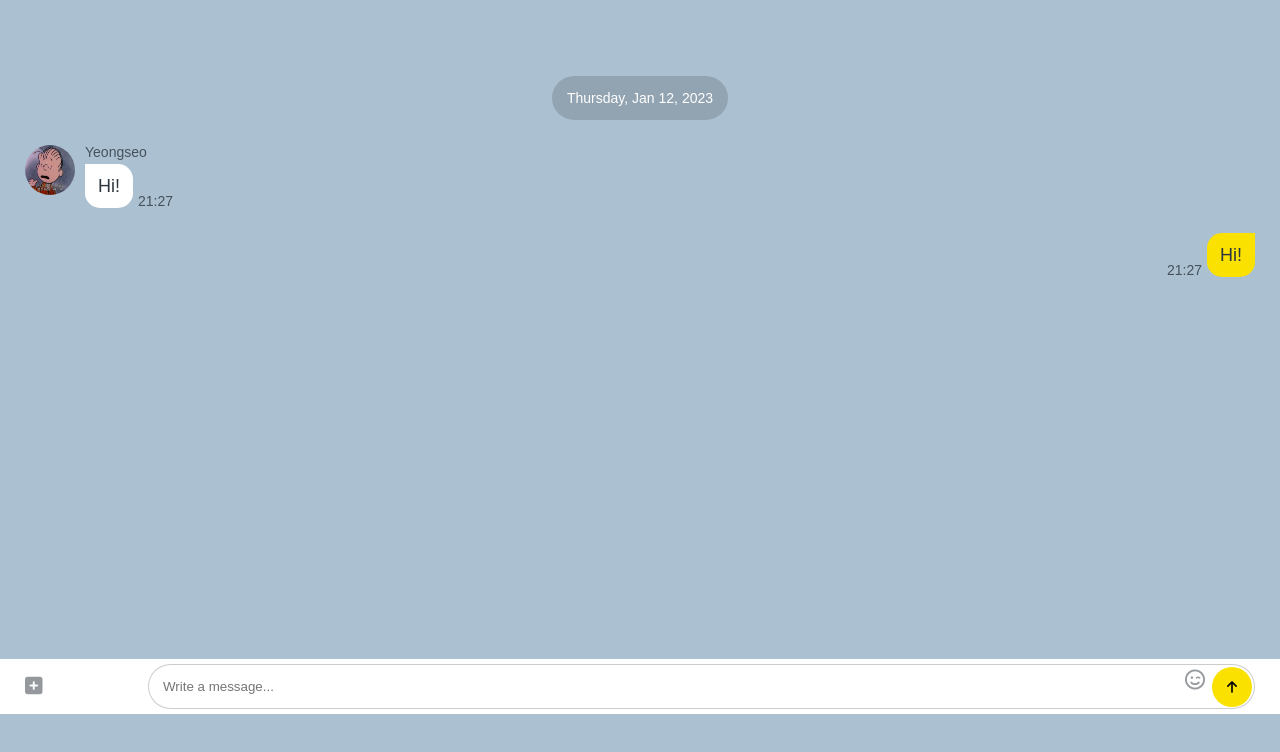
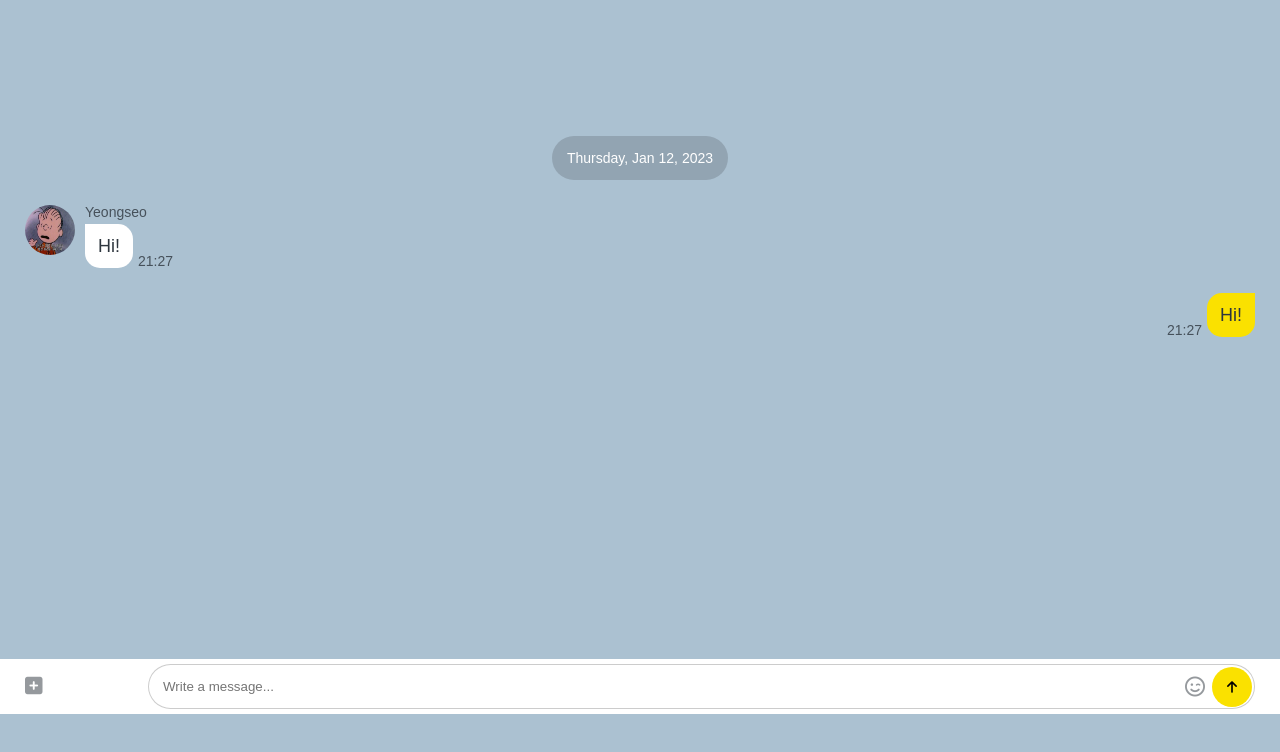
Before and after one commit to YeongseoYoon/The-Glory-Talk, a plain HTML site: page chat.html in a window 1280 px wide. Shown: the part 86-838 px from the top of the page. Drawn offline with Linux system fonts and the light colour scheme.

Commit message:
Update animations

```diff
--- a/css/components/screen-header.css
+++ b/css/components/screen-header.css
@@ -37,3 +37,16 @@
     bottom: 6px;
     background-color: white;
 }
+
+@keyframes rotateCog{
+    from{
+        transform: none;
+    }
+    to{
+        transform: rotateZ(360deg);
+    }
+}
+
+.screen-header__icons .fa-gear:hover{
+    animation: rotateCog 1s linear infinite;
+}
--- a/css/screens/chat.css
+++ b/css/screens/chat.css
@@ -1,6 +1,6 @@
 #chat-screen {
   background-color: #abc1d1;
-    height: 11000vh;
+  height: 500vh;
 }
 
 #chat-screen .alt-header,
@@ -21,14 +21,26 @@
   z-index: 1;
 }
 
+@keyframes fadeIn {
+  from {
+    transform: translateY(30px);
+    opacity: 0;
+  }
+  to {
+    transform: none;
+    opacity: 1;
+  }
+}
+
 .main-chat {
+  margin-top: 180px;
   display: flex;
-    margin-top: 120px;
   flex-direction: column;
   align-items: center;
+  animation: fadeIn 0.8s linear;
 }
 
-  .chat__timestamp{
+.chat__timestamp {
   color: white;
   background-color: #92a4b2;
   padding: 15px;
@@ -75,11 +87,11 @@
   font-size: 14px;
 }
 
-  .message-row--own{
+.message-row--own {
   justify-content: flex-end;
 }
 
-  .message-row--own .message__bubble{
+.message-row--own .message__bubble {
   background-color: var(--yellow);
   border-top-right-radius: 0px;
   border-top-left-radius: 15px;
@@ -87,7 +99,7 @@
   margin-left: 5px;
 }
 
-  .message-row--own .message__info{
+.message-row--own .message__info {
   flex-direction: row-reverse;
 }
 
@@ -101,6 +113,7 @@
   padding: 5px 25px;
   box-sizing: border-box;
   align-items: center;
+  transition: transform 0.3s ease-in-out;
 }
 
 .reply .reply__column:first-child {
@@ -121,6 +134,7 @@
   border: var(--main-border);
   border-radius: 25px;
   box-sizing: border-box;
+  transition: all 0.3s ease-in-out;
 }
 
 .reply__column:last-child > i,
@@ -132,7 +146,7 @@
 
 .reply__column:last-child > i {
   right: 50px;
-    top: 15px;
+  top: 22px;
 }
 
 .reply__column button {
@@ -150,3 +164,24 @@
 .reply__column button:active {
   outline: none;
 }
+
+.reply .reply__column:first-child,
+.reply .fa-smile-wink,
+.reply button {
+  transition: opacity 0.3s ease-in-out;
+}
+
+.reply:focus-within .reply__column:first-child,
+.reply:focus-within .fa-smile-wink,
+.reply:focus-within button {
+  opacity: 0;
+}
+
+.reply input:focus {
+  width: 100vw;
+  transform: translateX(-13%) translateY(-80px);
+}
+
+.reply:focus-within {
+  transform: translateY(80px);
+}
```
Lines whose indentation alone changed are shown as unchanged.
